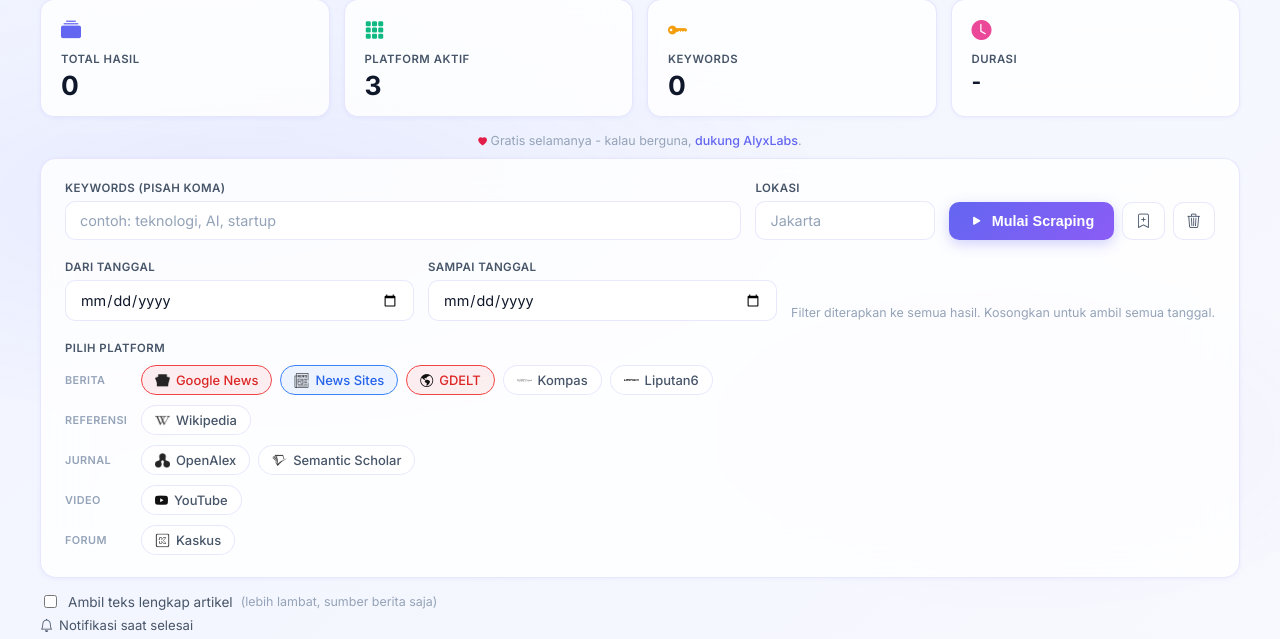
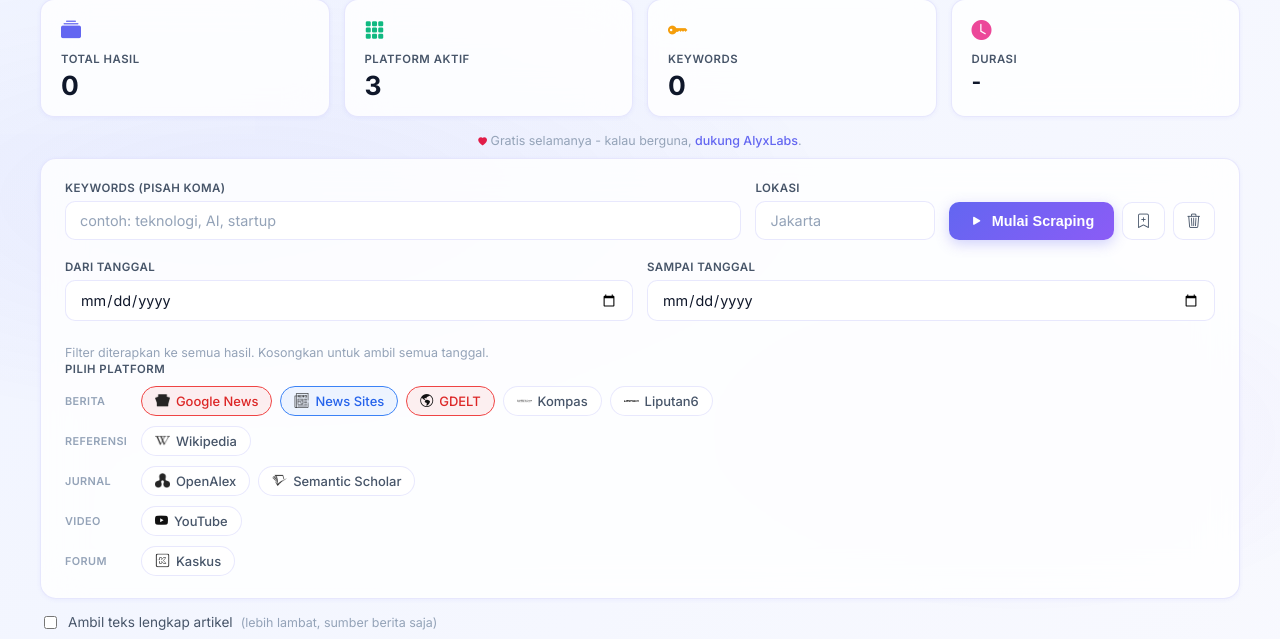
Before and after one commit to AliveNata/alyx-scraper, a Flask app: page / in a window 1280 px wide. Shown: the part 121-760 px from the top of the page. Run offline with Flask 3, Linux system fonts and the light colour scheme; data that the repository does not hold is empty; some libraries are stand-ins or nearby versions.

Commit message:
fix: pindah date hint ke bawah field, bukan kolom ketiga

```diff
--- a/templates/index.html
+++ b/templates/index.html
@@ -110,7 +110,8 @@
     </div>
   </div>
 
-  <div class="form-row" style="margin-top:10px;grid-template-columns:1fr 1fr auto">
+  <div style="margin-top:10px">
+    <div class="form-row" style="grid-template-columns:1fr 1fr">
       <div class="form-col">
         <label class="form-label" data-i18n="date_from_label">Dari tanggal <span style="font-weight:400;color:var(--t3)" data-i18n="date_optional">(opsional)</span></label>
         <input id="dateFrom" type="date" class="ifield">
@@ -119,7 +120,8 @@
         <label class="form-label" data-i18n="date_to_label">Sampai tanggal</label>
         <input id="dateTo" type="date" class="ifield">
       </div>
-    <div class="form-col" style="display:flex;align-items:flex-end">
+    </div>
+    <div style="margin-top:5px">
       <span style="font-size:.78rem;color:var(--t3);line-height:1.4" data-i18n="date_hint">Filter diterapkan ke semua hasil. Kosongkan untuk ambil semua tanggal.</span>
     </div>
   </div>
```
Lines whose indentation alone changed are shown as unchanged.
